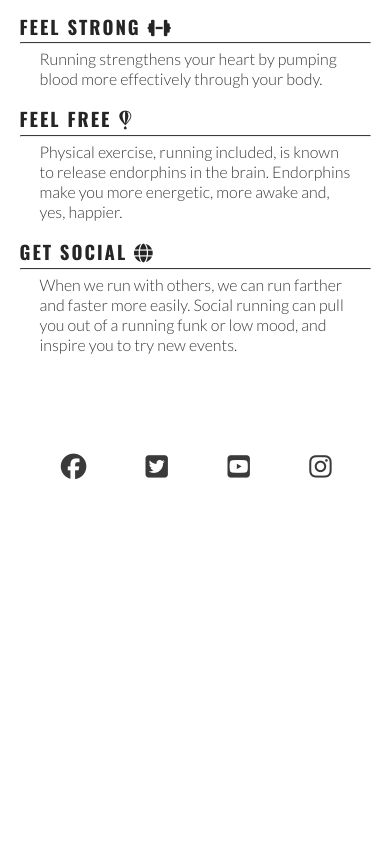
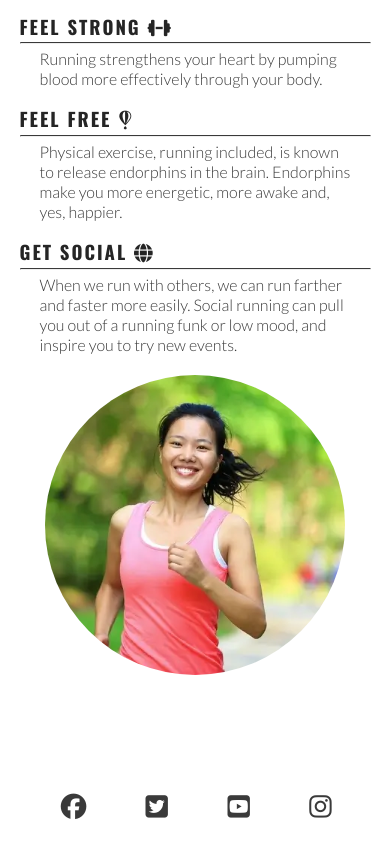
Before and after one commit to JanCimWay/love-running, a plain HTML site: page index.html in a window 390 px wide. Shown: the part 1059-1900 px from the top of the page. Before the commit the page ends 1560 px from the top, so only its background shows below. Drawn offline with nearby package versions, Linux system fonts and the light colour scheme.

Commit message:
reasons section for mobile completed with image

```diff
--- a/assets/css/style.css
+++ b/assets/css/style.css
@@ -141,6 +141,23 @@ hr {
     margin: 5px 0;
 }
 
+#circle-cover-bg {
+    background: url("../images/reasons-image.webp") no-repeat top / cover;
+    width: 90vw;
+    height: 90vw;
+    margin-bottom: 20px;
+    /* Makes the square image into a circle */
+    border-radius: 50%;
+    max-width: 300px;
+    max-height: 300px;
+}
+
+#benefits-image {
+    display: flex;
+    align-items: center;
+    justify-content: center;
+}
+
 /* Footer */
 #social-networks {
     text-align: center;
--- a/index.html
+++ b/index.html
@@ -51,8 +51,9 @@
                     <div>
                         <h3>FEEL HEALTHY <i class="fa-solid fa-heart-pulse"></i></h3>
                         <hr>
-                        <p>Since it improves aerobic fitness, running is a great way to help improve your cardiovascular health. Plus, it burns
-                        calories and can build strength.</p>
+                        <p>Since it improves aerobic fitness, running is a great way to help improve your cardiovascular
+                            health. Plus, it burns
+                            calories and can build strength.</p>
                     </div>
                     <div>
                         <h3>FEEL STRONG <i class="fa-solid fa-dumbbell"></i></h3>
@@ -64,15 +65,20 @@
                     <div>
                         <h3>FEEL FREE <i class="fa-brands fa-fly"></i></h3>
                         <hr>
-                        <p>Physical exercise, running included, is known to release endorphins in the brain. Endorphins make you more energetic,
-                        more awake and, yes, happier.</p>
+                        <p>Physical exercise, running included, is known to release endorphins in the brain. Endorphins make
+                            you more energetic,
+                            more awake and, yes, happier.</p>
                     </div>
                     <div>
                         <h3>GET SOCIAL <i class="fa-solid fa-globe"></i></h3>
                         <hr>
-                        <p>When we run with others, we can run farther and faster more easily. Social running can pull you out of a running funk or
-                        low mood, and inspire you to try new events.</p>
+                        <p>When we run with others, we can run farther and faster more easily. Social running can pull you
+                            out of a running funk or
+                            low mood, and inspire you to try new events.</p>
                     </div>
+                </div>
+                <div id="benefits-image">
+                    <div id="circle-cover-bg"></div>
                 </div>
             </div>
         </section>
```
Also changed, not shown: assets/images/reasons-image.webp (added).
